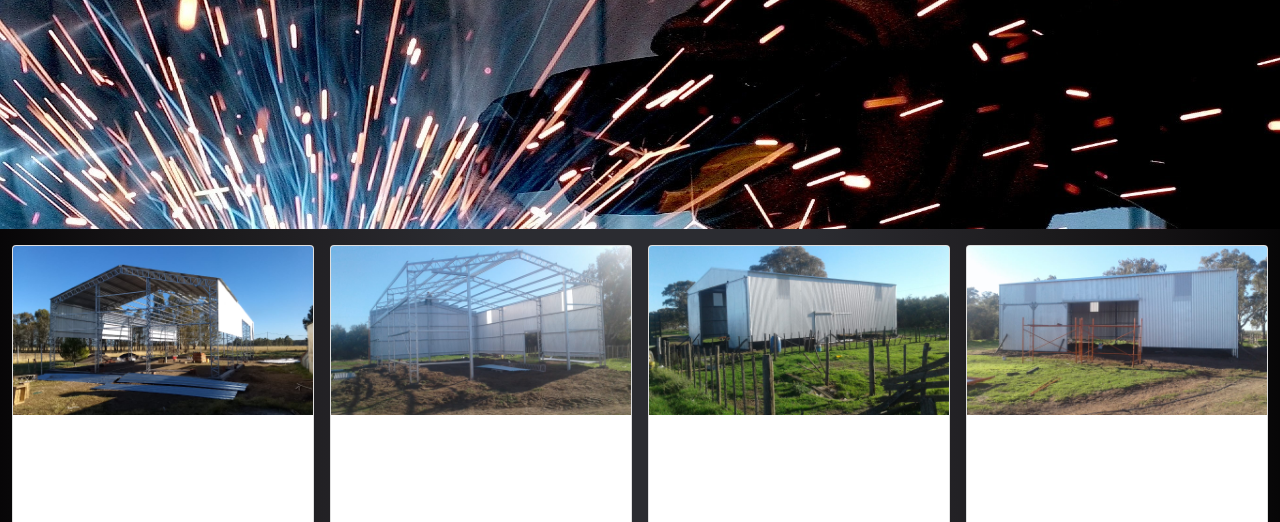
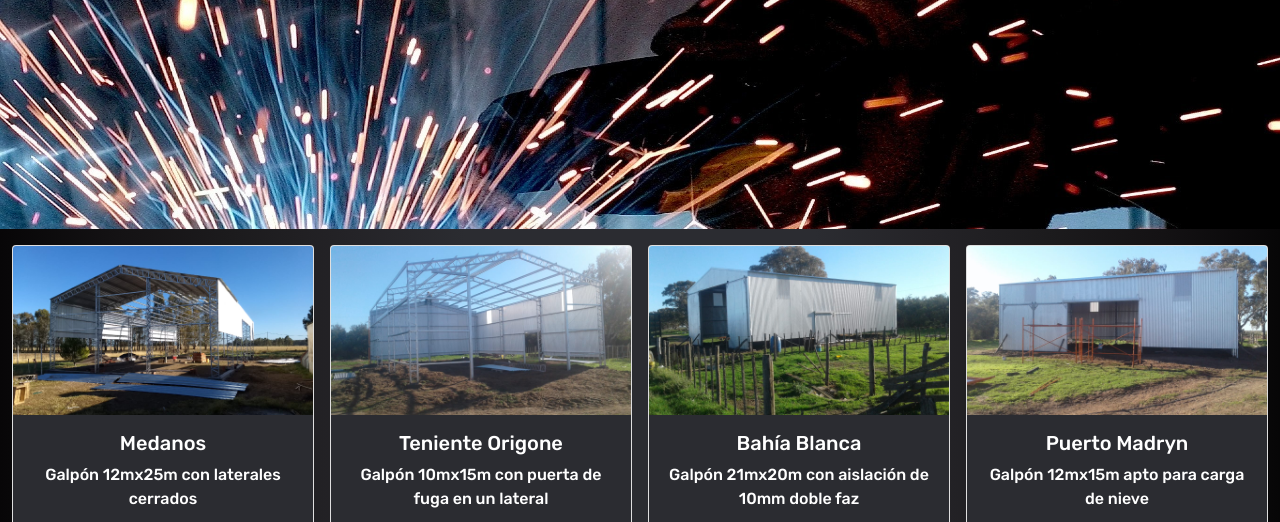
Before and after one commit to agustineiparraguirre/proyectoCoder, a plain HTML site: page pages/Obras.html in a window 1280 px wide. Shown: the part 475-997 px from the top of the page. Drawn offline with nearby package versions, Linux system fonts and the light colour scheme.

Commit message:
arreglé las cards de la galeria

```diff
--- a/css/styles.css
+++ b/css/styles.css
@@ -106,6 +106,15 @@ color: white;
     list-style: none;
 }
 
+
+.cardFondo {
+ background-color: #2b2c31;
+}
+
+.card-text {
+    text-align: center;
+
+}
 
 .izquierda {
     font-size: 3rem;
--- a/pages/Obras.html
+++ b/pages/Obras.html
@@ -56,7 +56,7 @@
                             <div class="card" style="width: 100%;">
                                 <img src="../assets/img/galeria 1.jpeg" class="card-img-top" alt="galpón zona Medanos">
                                 <div class="card-body  cardFondo">
-                                <h5 class="card-title">Medanos</h5>
+                                <h5 class="card-text">Medanos</h5>
                                 <p class="card-text">Galpón 12mx25m con laterales cerrados</p>
                                 </div>
                             </div>
@@ -65,7 +65,7 @@
                             <div class="card" style="width: 100%;">
                                 <img src="../assets/img/galeria 2.jpeg" class="card-img-top" alt="galpón zona Teniene Origone">
                                 <div class="card-body  cardFondo">
-                                <h5 class="card-title">Teniente Origone </h5>
+                                <h5 class="card-text">Teniente Origone </h5>
                                 <p class="card-text">Galpón 10mx15m con puerta de fuga en un lateral</p>
                                 </div>
                             </div>
@@ -74,7 +74,7 @@
                             <div class="card" style="width: 100%;">
                                 <img src="../assets/img/galeria 3.jpeg" class="card-img-top" alt="galpón zona Tornquist">
                                 <div class="card-body  cardFondo">
-                                <h5 class="card-title">Bahía Blanca</h5>
+                                <h5 class="card-text">Bahía Blanca</h5>
                                 <p class="card-text">Galpón 21mx20m con aislación de 10mm doble faz</p>
                                 </div>
                             </div>
@@ -83,7 +83,7 @@
                             <div class="card" style="width: 100%;">
                                 <img src="../assets/img/galeria 4.jpeg" class="card-img-top" alt="galpón zona Puerto Madryn">
                                 <div class="card-body  cardFondo">
-                                <h5 class="card-title">Puerto Madryn</h5>
+                                <h5 class="card-text">Puerto Madryn</h5>
                                 <p class="card-text">Galpón 12mx15m apto para carga de nieve</p>
                                 </div>
                             </div>
```
